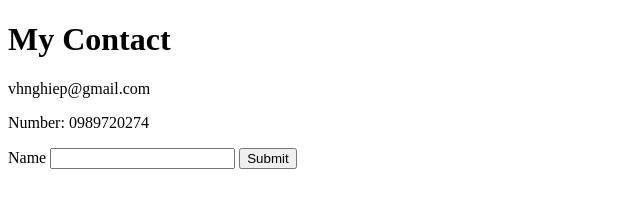
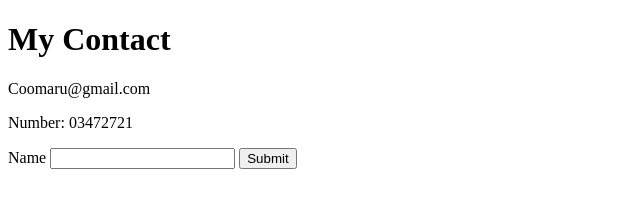
Before and after one commit to miule0001/cv, a plain HTML site: page form.html in a window 1280 px wide. Shown: the full height of the page, 0-640 px from the left. Drawn offline with Linux system fonts and the light colour scheme.

Commit message:
Update form.html

```diff
--- a/form.html
+++ b/form.html
@@ -6,8 +6,8 @@
   </head>
   <body>
     <h1>My Contact</h1>
-    <P>vhnghiep@gmail.com</P>
-    <p>Number: 0989720274</p>
+    <P>Coomaru@gmail.com</P>
+    <p>Number: 03472721</p>
     <form action="">
       <label for="">Name</label>
       <input type="text">
```
